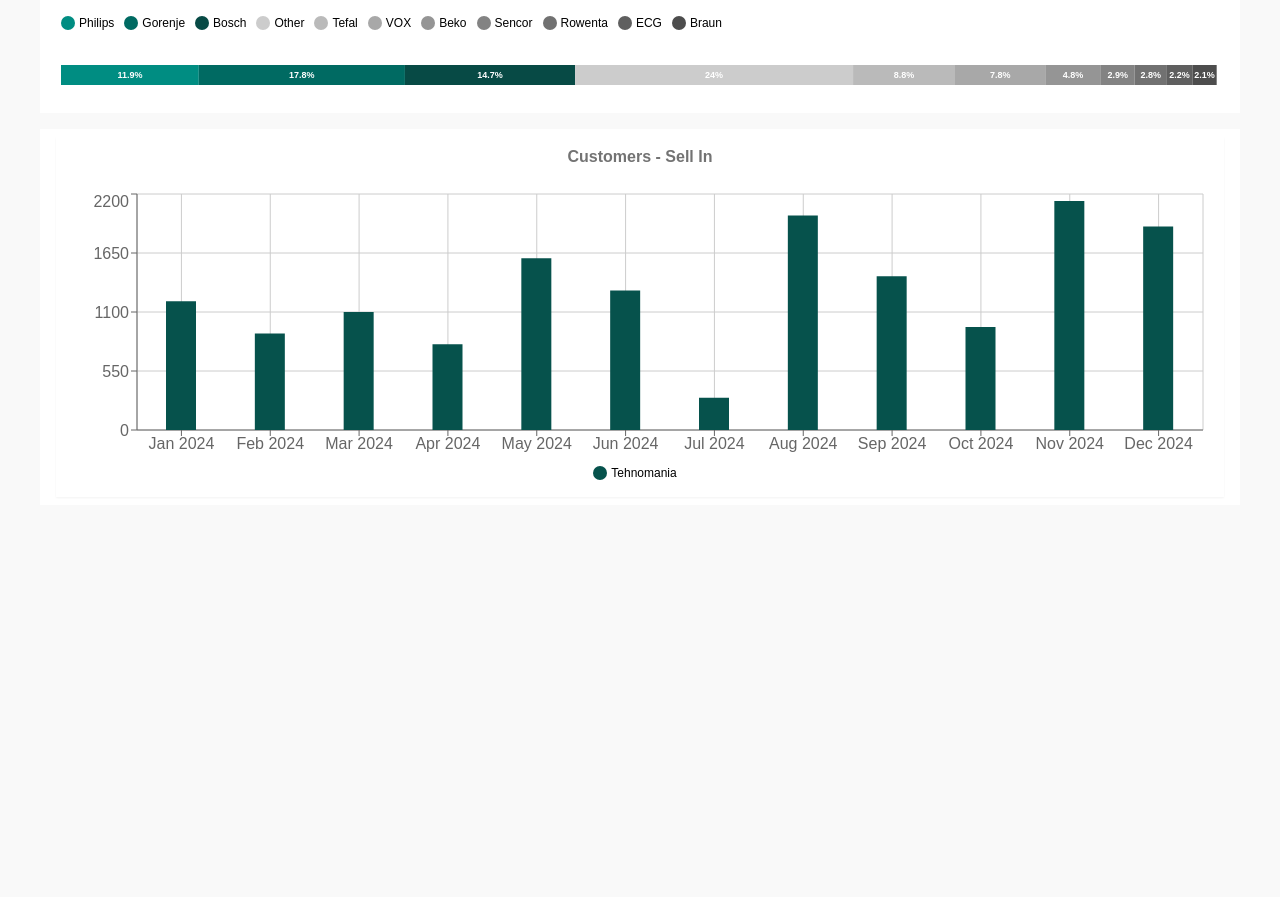
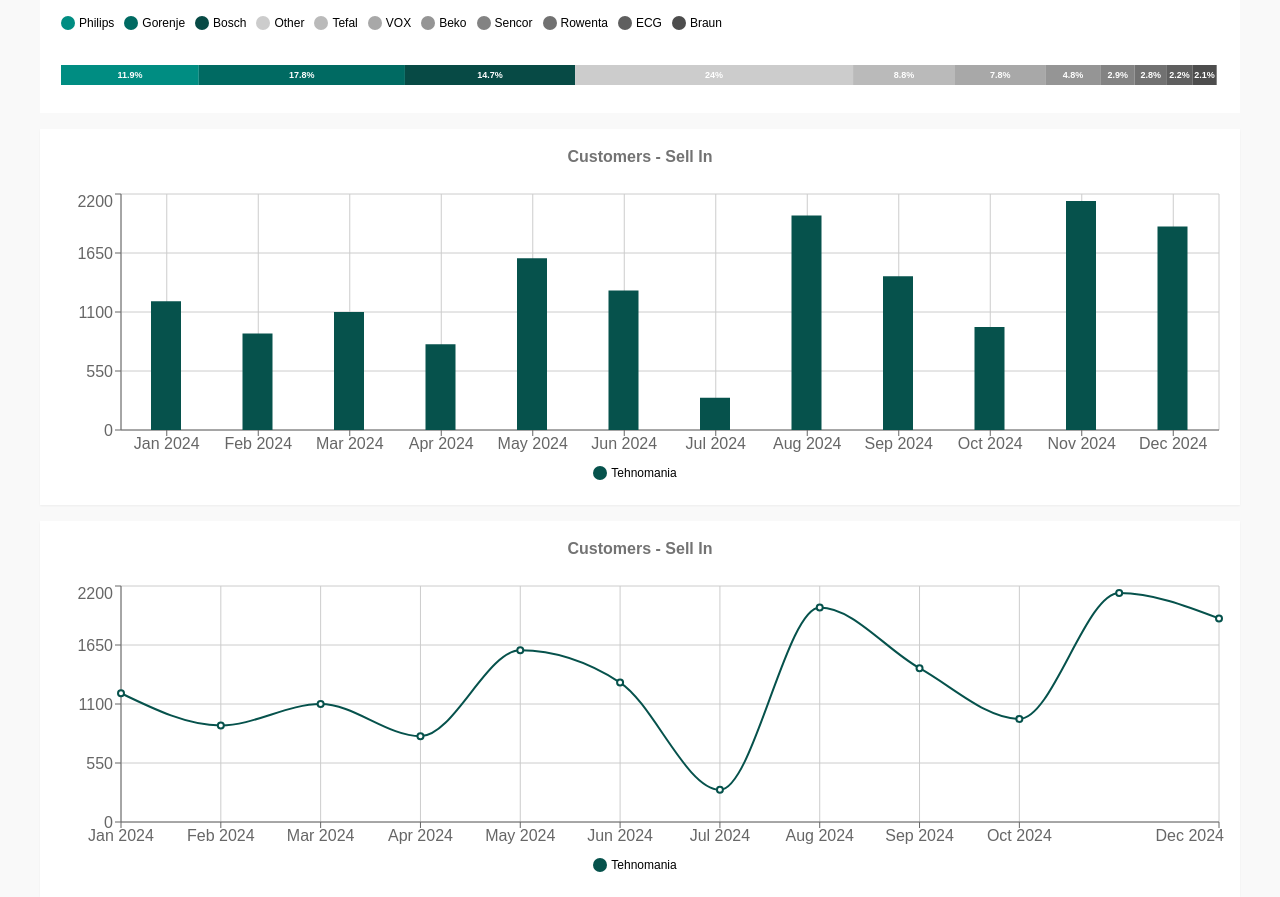
Before and after one commit to bobadj/hyper-care, a Next.js app: page / in a window 1280 px wide. Shown: the part 960-1857 px from the top of the page. Before the commit the page ends 1465 px from the top, so only its background shows below. Built offline with nearby package versions, Linux system fonts and the light colour scheme.

Commit message:
customer line chart

```diff
--- /dev/null
+++ b/src/app/components/RetailerChart/RetailerLineChart.tsx
@@ -0,0 +1,46 @@
+import React from 'react';
+import {
+  LineChart,
+  Line,
+  XAxis,
+  YAxis,
+  CartesianGrid,
+  Tooltip,
+  ResponsiveContainer,
+} from 'recharts';
+import type { RetailerChartData } from '.';
+
+// const data = [
+//   { name: 'Jan', value: 400 },
+//   { name: 'Feb', value: 300 },
+//   { name: 'Mar', value: 500 },
+//   { name: 'Apr', value: 200 },
+//   { name: 'May', value: 600 },
+// ];
+
+type RetailerLineChartProps = {
+  data: RetailerChartData[]
+};
+
+export default function RetailerLineChart({ data }: RetailerLineChartProps) {
+  return (
+    <ResponsiveContainer width="100%" height={300}>
+      <LineChart
+        data={data}
+        margin={{ top: 20, right: 30, left: 20, bottom: 5 }}
+      >
+        <CartesianGrid strokeDasharray="3 3" />
+        <XAxis dataKey="name" />
+        <YAxis />
+        <Tooltip />
+        <Line
+          type="monotone"
+          dataKey="value"
+          stroke="#8884d8"
+          strokeWidth={2}
+          dot={{ r: 3 }}
+        />
+      </LineChart>
+    </ResponsiveContainer>
+  );
+}
--- a/src/app/components/RetailerChart/index.tsx
+++ b/src/app/components/RetailerChart/index.tsx
@@ -9,9 +9,13 @@ import {
   CartesianGrid,
   ResponsiveContainer,
   Legend,
+  LineChart,
+  Line,
 } from 'recharts';
 
-type RetailerChartData = {
+import RetailerLineChart from './RetailerLineChart';
+
+export type RetailerChartData = {
   name: string;
   customer: Array<{ name: string; value: number }>;
 };
@@ -20,13 +24,15 @@ type RetailerChartProps = {
   data: RetailerChartData[];
   title?: string;
   barColor?: `#${string}`;
+  type?: 'bar' | 'line';
 };
 
-export default function RetailerChart({
+const RetailerChart = ({
   title = 'Customers - Sell In',
   data,
-  barColor = '#06524c',
-}: RetailerChartProps) {
+  color = '#06524c',
+  type = 'bar',
+}: RetailerChartProps) => {
   const chartData = data.map((item) => {
     const obj = { name: item.name };
     const customers = (item.customer || []).reduce(
@@ -43,13 +49,14 @@ export default function RetailerChart({
   );
 
   return (
-    <div className="bg-white px-4 py-2 shadow-xs">
+    <div className="bg-white px-4 py-4 shadow-xs">
       <h2 className="text-center font-bold mb-4 text-neutral-500 mb-5">
         {title}
       </h2>
       <ResponsiveContainer width="100%" height={300}>
+        {type === 'bar' ? (
           <BarChart data={chartData} barSize={30}>
-          <CartesianGrid strokeDashoffset={3} />
+            <CartesianGrid />
             <XAxis dataKey="name" />
             <YAxis />
             <Legend
@@ -60,10 +67,38 @@ export default function RetailerChart({
             />
             <Tooltip />
             {(customers || []).map((customer, i) => (
-            <Bar dataKey={toSnakeCase(customer)} key={i} fill={barColor} />
+              <Bar dataKey={toSnakeCase(customer)} key={i} fill={color} />
             ))}
           </BarChart>
+        ) : (
+          <LineChart data={chartData}>
+            <CartesianGrid strokeDashoffset={3} />
+            <XAxis dataKey="name" />
+            <YAxis />
+            <Tooltip />
+            <Legend
+              iconType="circle"
+              formatter={(name: string) => (
+                <span className="text-black text-xs capitalize">{name}</span>
+              )}
+            />
+            {(customers || []).map((customer, i) => (
+              <Line
+                key={i}
+                type="monotone"
+                dataKey={toSnakeCase(customer)}
+                stroke={color}
+                strokeWidth={2}
+                dot={{ r: 3 }}
+              />
+            ))}
+          </LineChart>
+        )}
       </ResponsiveContainer>
     </div>
   );
-}
+};
+
+RetailerChart.Line = RetailerLineChart;
+
+export default RetailerChart;
--- a/src/app/page.tsx
+++ b/src/app/page.tsx
@@ -57,8 +57,11 @@ export default function Home() {
         <BrandShare.Bar data={sdaData} />
         <BrandShare.Bar data={sdaData} />
       </div>
-      <div className="col-span-2 bg-white px-4 py-2">
+      <div className="col-span-2">
         <RetailerChart data={customerSellInData} />
+      </div>
+      <div className="col-span-2">
+        <RetailerChart type="line" data={customerSellInData} />
       </div>
     </div>
   );
```
Lines whose indentation alone changed are shown as unchanged.
